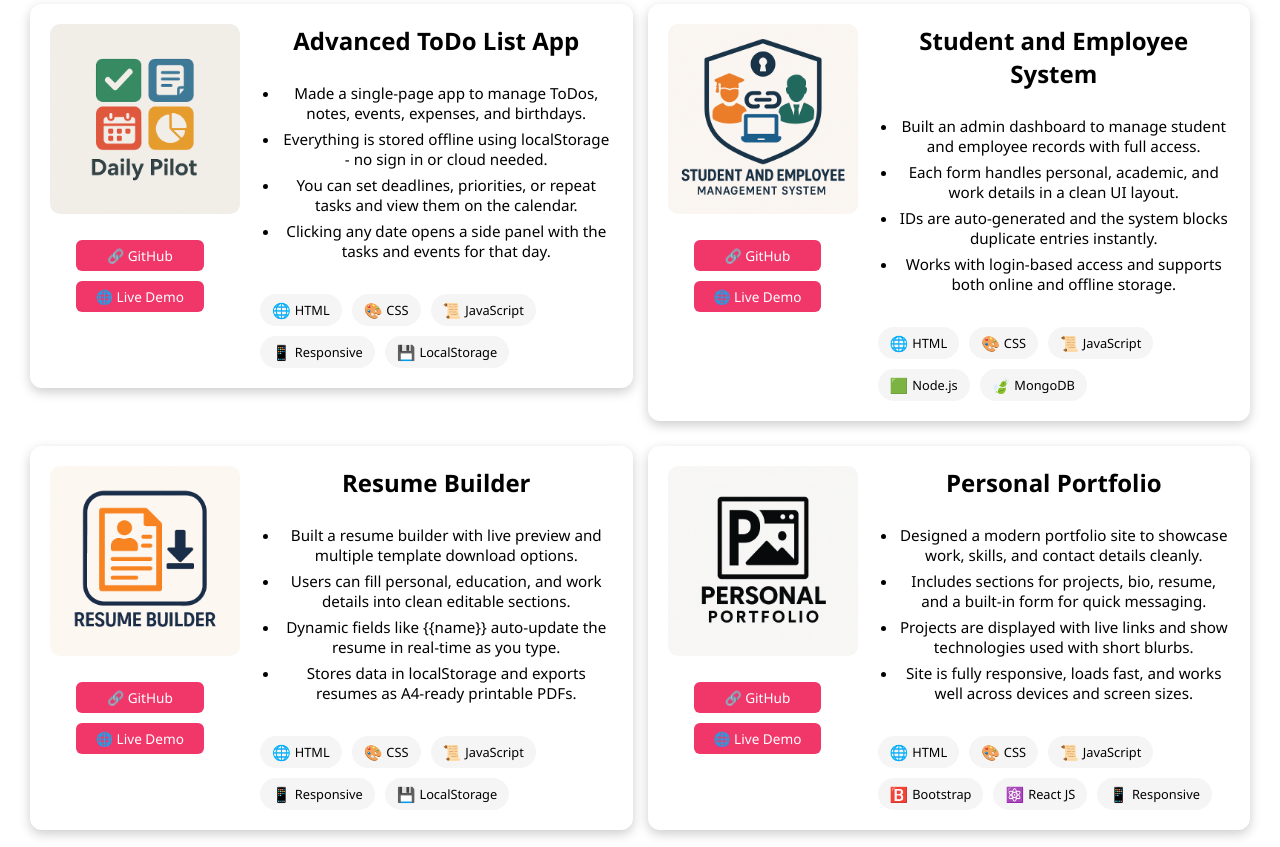
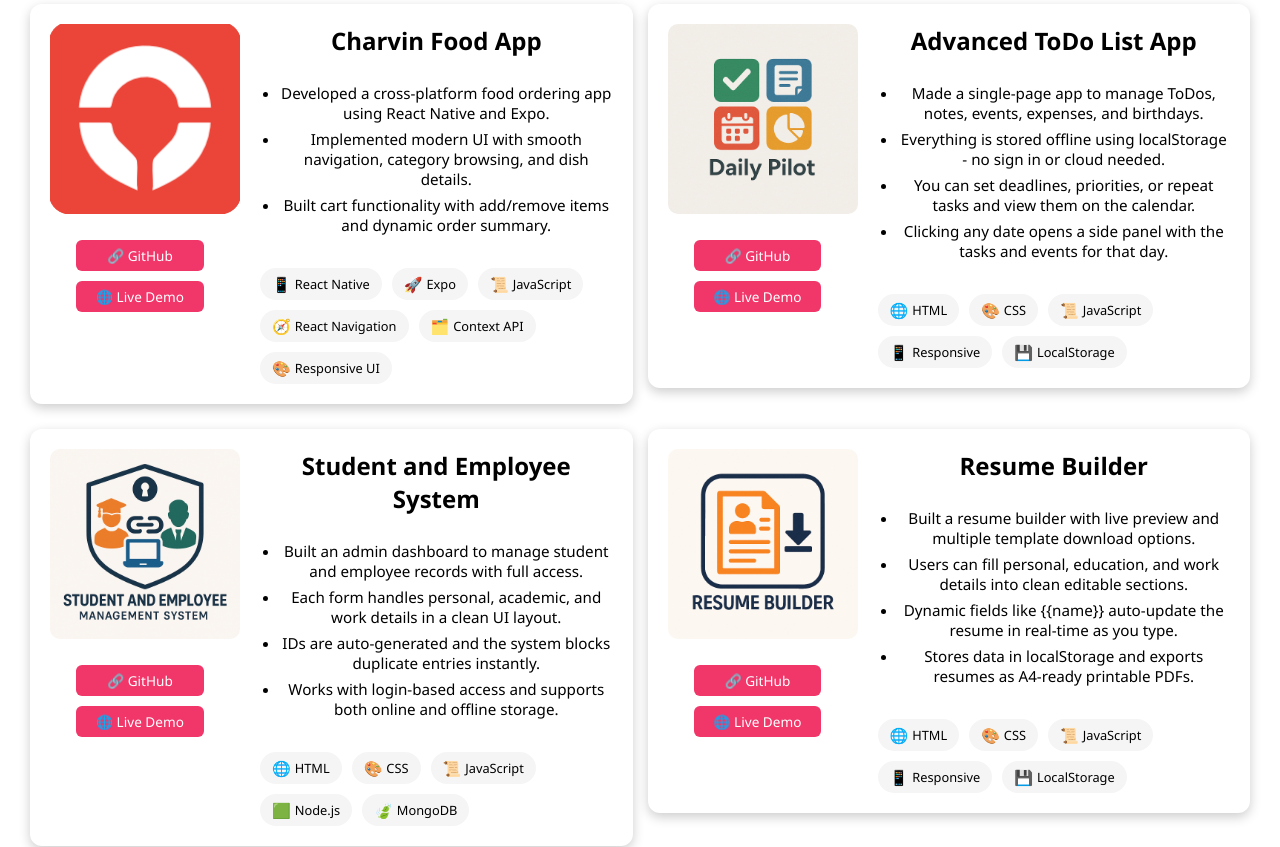
Before and after one commit to udaykiranmuthineni/My-Portfolio, a React (Create React App) app: page / in a window 1280 px wide. Shown: the part 3440-4287 px from the top of the page. Built offline with nearby package versions, Linux system fonts and the light colour scheme.

Commit message:
Projects Updated

```diff
--- a/src/components/Projects.jsx
+++ b/src/components/Projects.jsx
@@ -5,9 +5,28 @@ import 'aos/dist/aos.css';
 import projectImg2 from '../assets/student-employee-management.png';
 import projectImg1 from '../assets/todo-app.png';
 import projectImg3 from '../assets/resume-builder.png';
-import projectImg4 from '../assets/personal-portfolio.png';
+import projectImg4 from '../assets/charvin-app.png';
 
 const projectList = [
+  {
+  title: "Charvin Food App",
+  image: projectImg4,
+  bullets: [
+    "Developed a cross-platform food ordering app using React Native and Expo.",
+    "Implemented modern UI with smooth navigation, category browsing, and dish details.",
+    "Built cart functionality with add/remove items and dynamic order summary.",
+  ],
+  tech: [
+    { name: "React Native", icon: "📱" },
+    { name: "Expo", icon: "🚀" },
+    { name: "JavaScript", icon: "📜" },
+    { name: "React Navigation", icon: "🧭" },
+    { name: "Context API", icon: "🗂️" },
+    { name: "Responsive UI", icon: "🎨" }
+  ],
+  github: "https://drive.google.com/drive/folders/1OP8EZFbmuf7dfk2niSwIW_MWKyC0YArD?usp=drive_link",
+  demo: "https://expo.dev/accounts/udaykiranmuthineni/projects/charvin-app/builds/1c584fdf-5b46-4270-b32f-81742de7e1dc"
+},
   {
     title: "Advanced ToDo List App",
     image: projectImg1,
@@ -66,26 +85,6 @@ const projectList = [
     github: "https://github.com/udaykiranmuthineni/Resume-Builder",
     demo: "https://resume-builder-project-demo.netlify.app/"
   },
-  {
-    title: "Personal Portfolio",
-    image: projectImg4,
-    bullets: [
-      "Designed a modern portfolio site to showcase work, skills, and contact details cleanly.",
-      "Includes sections for projects, bio, resume, and a built-in form for quick messaging.",
-      "Projects are displayed with live links and show technologies used with short blurbs.",
-      "Site is fully responsive, loads fast, and works well across devices and screen sizes."
-    ],
-    tech: [
-      { name: "HTML", icon: "🌐" },
-      { name: "CSS", icon: "🎨" },
-      { name: "JavaScript", icon: "📜" },
-      { name: 'Bootstrap', icon: '🅱️' },
-      { name: "React JS", icon: "⚛️" },
-      { name: "Responsive", icon: "📱" },
-    ],
-    github: "https://github.com/udaykiranmuthineni/My-Portfolio",
-    demo: "https://muthineni-uday-portfolio.netlify.app/"
-  }
 ];
 
 const Projects = () => {
```
Also changed, not shown: src/assets/charvin-app.png (added).
